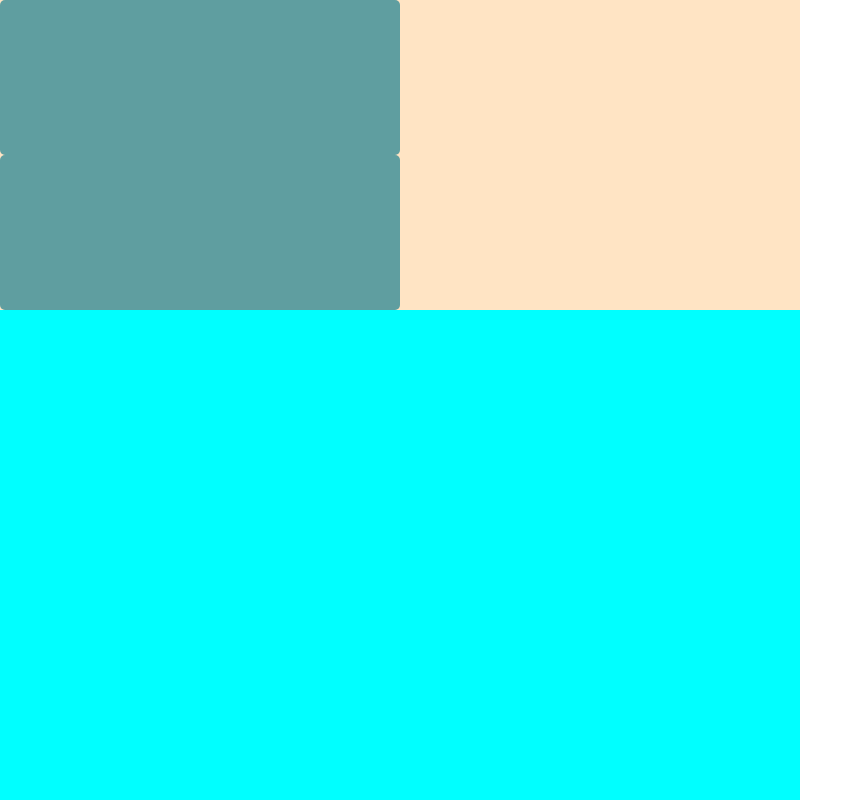
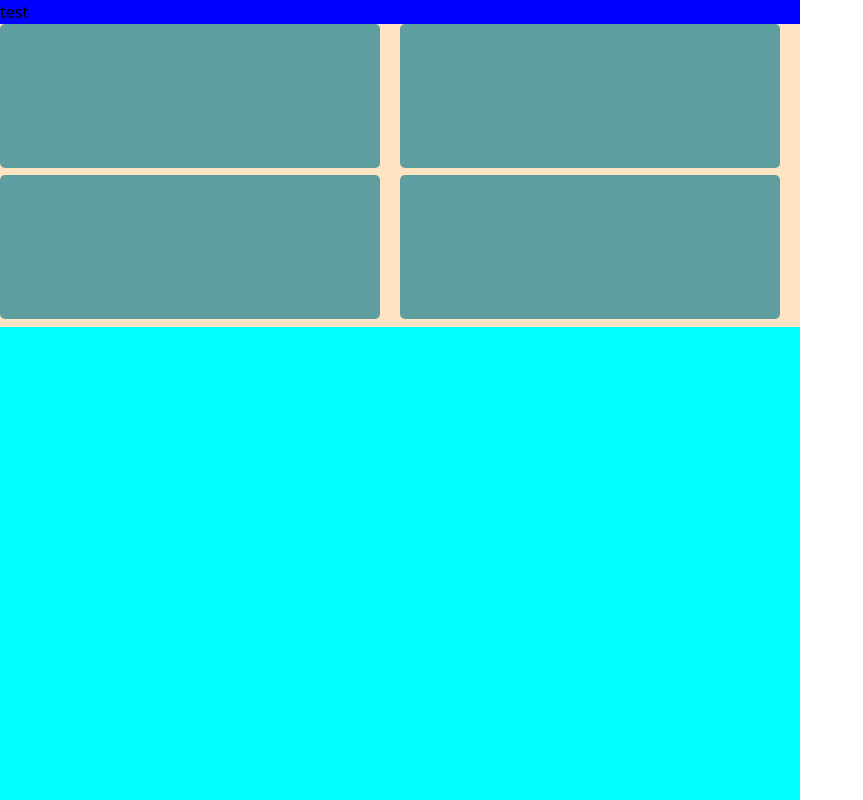
Before and after one commit to Smowling/Order98, a Nuxt app: page /test in a window 1280 px wide. Shown: the top 800 px of the page, without its empty margins (0-863 px from the left). Built offline with nearby package versions, Linux system fonts and the light colour scheme.

Commit message:
template

```diff
--- a/pages/test.vue
+++ b/pages/test.vue
@@ -1,6 +1,7 @@
 <template>
     <!-- <div class="grid justify-items: center;"> -->
     <div class="game">
+        <nav>test</nav>
         <div class="dropzone">
             <div class="zone"></div>
             <div class="zone"></div>
@@ -30,7 +31,10 @@
     width: 100%;
     height: 45%;
     background-color: bisque;
-
+    display: grid;
+    grid-template-rows: 50% 50%;
+    grid-template-columns: 50% 50%;
+    justify-content: center;
 }
 
 .hand {
@@ -41,10 +45,11 @@
 
 .zone {
     background-color: cadetblue;
-    width: 50%;
-    height: 50%;
-    border: 1px;
+    width: 95%;
+    height: 95%;
+    border: 5px;
     border-radius: 5px;
     border-color: black;
+    justify-content: center;
 }
 </style>
```
